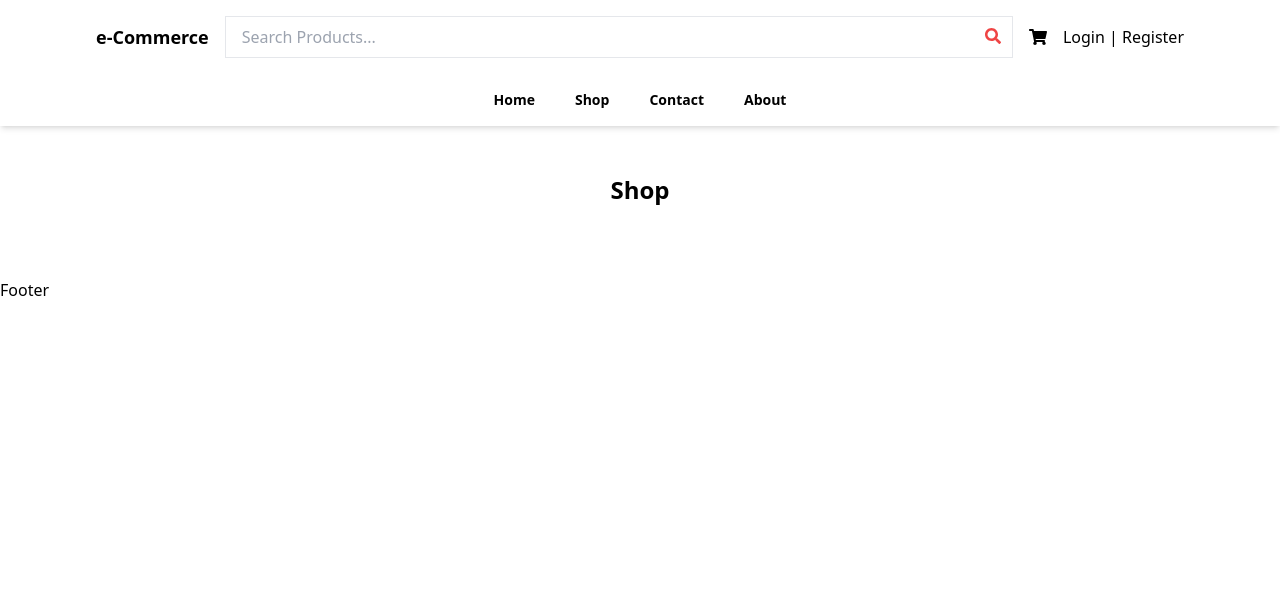
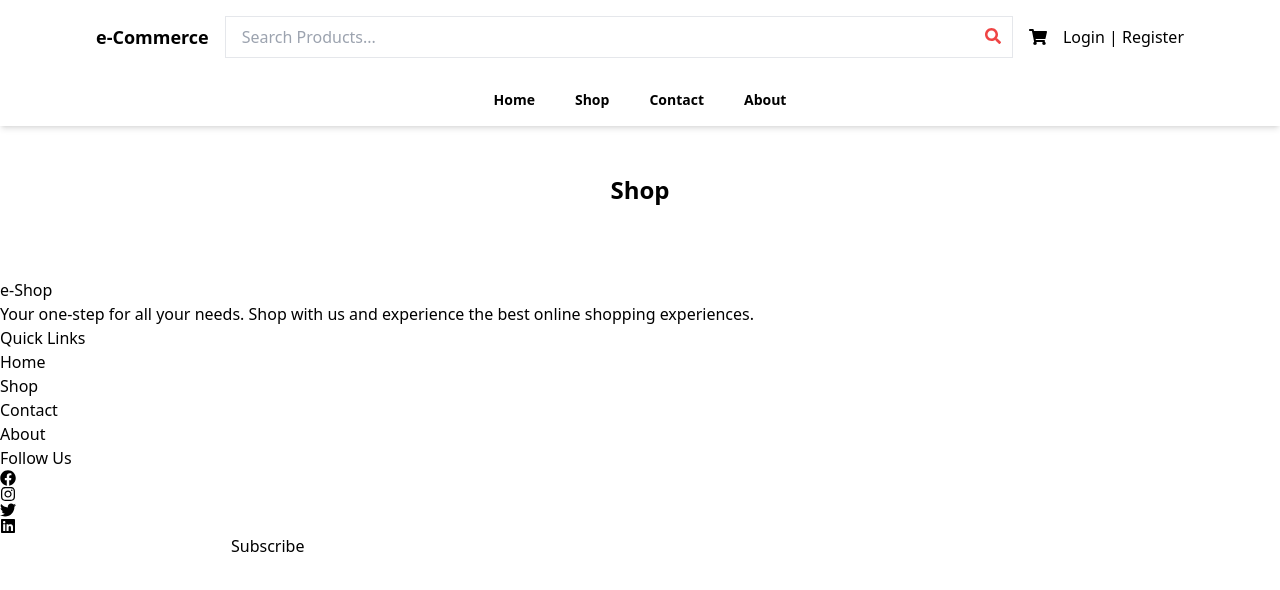
Before and after one commit to singhvijay031/e-commerce-frontend, a React (Vite) app: page /shop in a window 1280 px wide. Shown: the top 590 px of the page. Built offline with nearby package versions, Linux system fonts and the light colour scheme.

Commit message:
designed footer

```diff
--- a/src/components/Footer.jsx
+++ b/src/components/Footer.jsx
@@ -1,5 +1,56 @@
+import { FaFacebook, FaInstagram, FaLinkedin, FaTwitter } from "react-icons/fa";
+import { Link } from "react-router-dom";
+
 const Footer = () => {
-  return <div>Footer</div>;
+  return (
+    <footer>
+      <div>
+        <div>
+          <h3>e-Shop</h3>
+          <p>
+            Your one-step for all your needs. Shop with us and experience the
+            best online shopping experiences.
+          </p>
+        </div>
+        <div>
+          <h4>Quick Links</h4>
+          <ul>
+            <li>
+              <Link>Home</Link>
+            </li>
+            <li>
+              <Link>Shop</Link>
+            </li>
+            <li>
+              <Link>Contact</Link>
+            </li>
+            <li>
+              <Link>About</Link>
+            </li>
+          </ul>
+        </div>
+        <div>
+          <h4>Follow Us</h4>
+          <a href="">
+            <FaFacebook />
+          </a>
+          <a href="">
+            <FaInstagram />
+          </a>
+          <a href="">
+            <FaTwitter />
+          </a>
+          <a href="">
+            <FaLinkedin />
+          </a>
+        </div>
+        <form>
+          <input type="email" />
+          <button>Subscribe</button>
+        </form>
+      </div>
+    </footer>
+  );
 };
 
 export default Footer;
```
